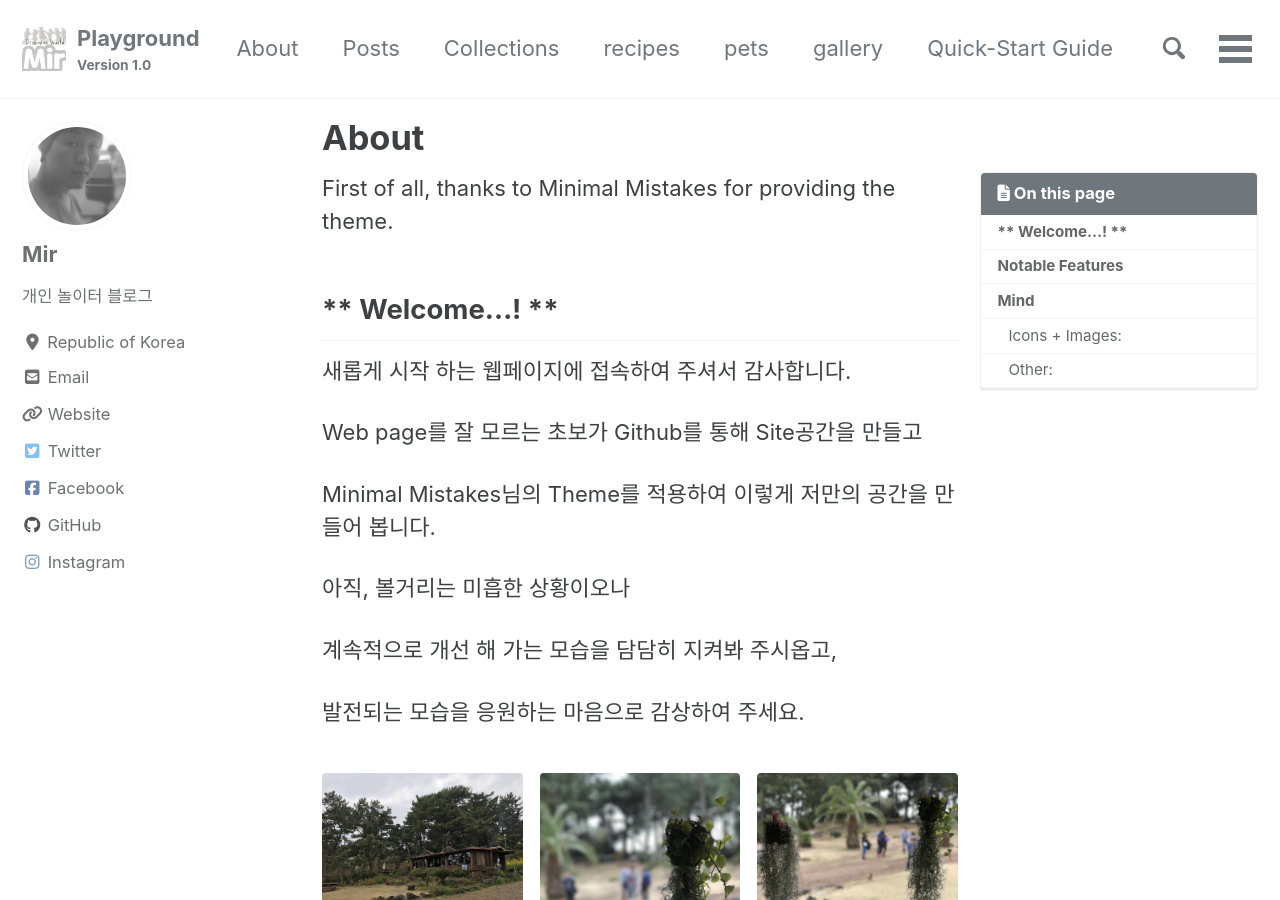
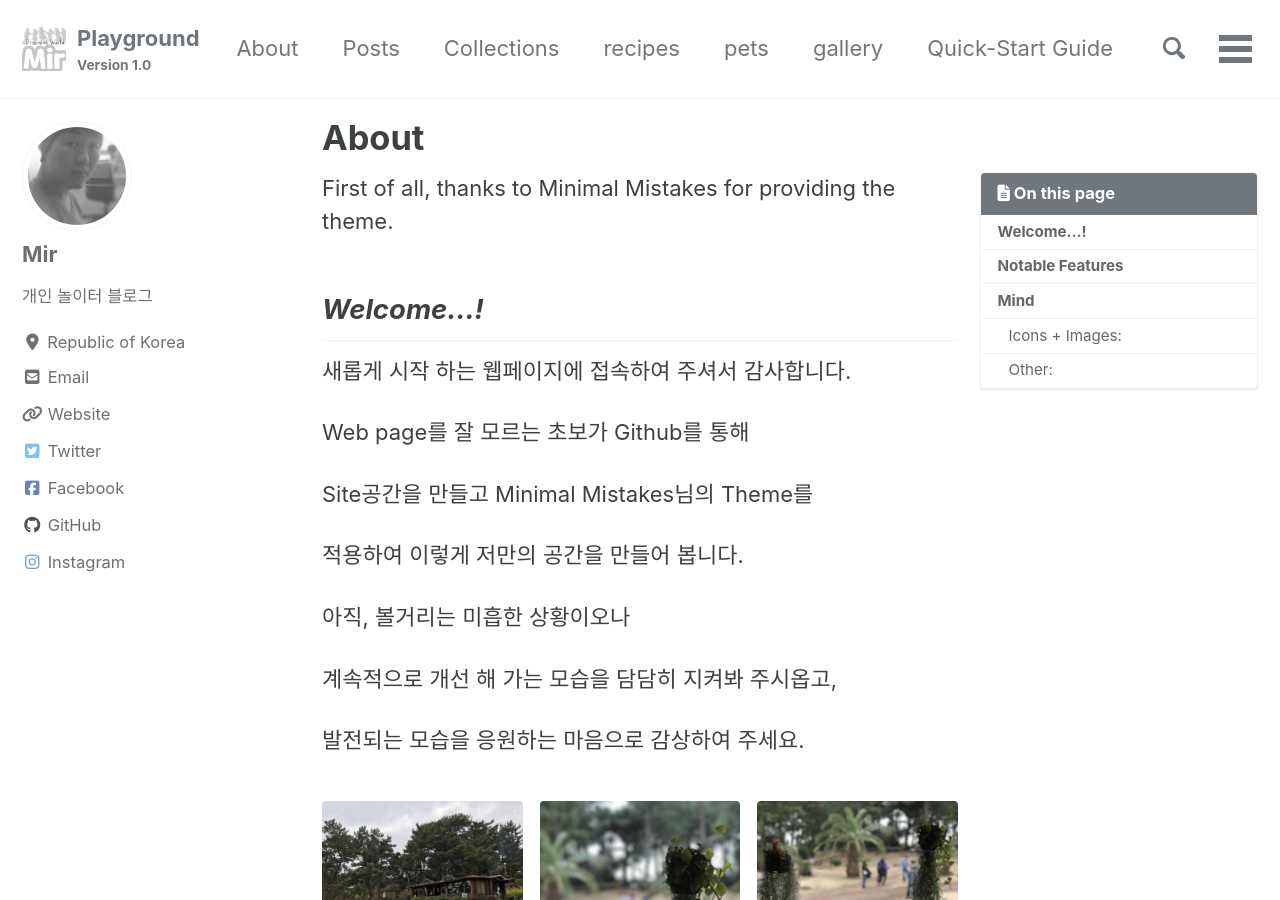
Before and after one commit to mir-zone/myblog, a Jekyll site: the page built from _pages/about.md, in a window 1280 px wide and 900 px high. Built offline with Jekyll 4.4.1, drawn with Linux system fonts in a browser that asks for light colours; cached includes are drawn as plain includes; nearby versions of some CDN libraries; comment, search, counter and statistics services are not loaded; a style sheet for code colours, icons or effects is not loaded.

Commit message:
update file

```diff
--- a/_pages/about.md
+++ b/_pages/about.md
@@ -28,13 +28,15 @@ toc: true
 
 First of all, thanks to Minimal Mistakes for providing the theme.
 
-** Welcome...! **
+*Welcome...!*
 ---
 새롭게 시작 하는 웹페이지에 접속하여 주셔서 감사합니다.
 
-Web page를 잘 모르는 초보가 Github를 통해 Site공간을 만들고
+Web page를 잘 모르는 초보가 Github를 통해
 
-Minimal Mistakes님의 Theme를 적용하여 이렇게 저만의 공간을 만들어 봅니다.
+Site공간을 만들고 Minimal Mistakes님의 Theme를
+
+적용하여 이렇게 저만의 공간을 만들어 봅니다.
 
 아직, 볼거리는 미흡한 상황이오나
 
```
